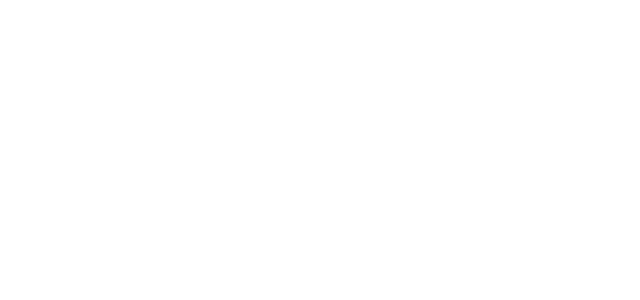
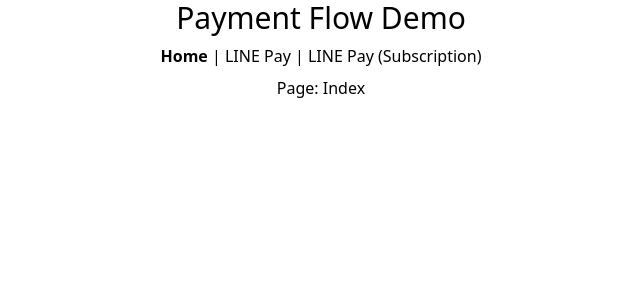
Before and after one commit to erase2004/payment-flow-test, a Nuxt app: page / in a window 1280 px wide. Shown: the top 300 px of the page, without its empty margins (319-959 px from the left). Built offline with nearby package versions, Linux system fonts and the light colour scheme.

Commit message:
feat: add index page

```diff
--- /dev/null
+++ b/pages/index.vue
@@ -0,0 +1,14 @@
+<template>
+  <div>
+    Page: Index
+  </div>
+</template>
+
+<script lang="ts" setup>
+definePageMeta({
+  layout: 'tab'
+})
+</script>
+
+
+<style scoped></style>
```
